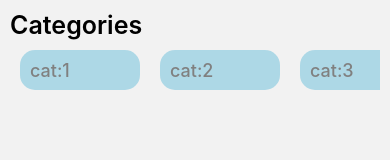
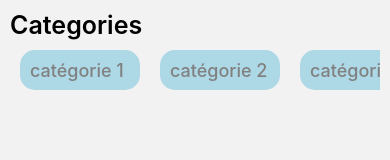
Before and after one commit to yannisjdubois/mybook-3, a React Native app: screen /AppEcommerce in a window 390 px wide. Shown: the top 160 px of the page. Built offline with nearby package versions, Linux system fonts and the light colour scheme.

Commit message:
mise en place d'async et await afin de retourner la promise quand elle est disponible

```diff
--- a/Allapps/Ecommerce/components/Categories.js
+++ b/Allapps/Ecommerce/components/Categories.js
@@ -2,10 +2,10 @@ import { StyleSheet, Text, View, FlatList, TouchableOpacity } from 'react-native
 import React from 'react'
 
 const data = [
-    {id:1, nom:"cat:1"},
-    {id:2, nom:"cat:2"},
-    {id:3, nom:"cat:3"},
-    {id:4, nom:"cat:4"}
+    {id:1, nom:"catégorie 1"},
+    {id:2, nom:"catégorie 2"},
+    {id:3, nom:"catégorie 3"},
+    {id:4, nom:"catégorie 4"}
 ]
 
 const RenderCategorie = ({categorie}) => {
--- a/Allapps/Ecommerce/index.js
+++ b/Allapps/Ecommerce/index.js
@@ -22,16 +22,30 @@
 
 // export default Index
 
-import * as React from 'react';
+import React, {useContext} from 'react';
 import { createBottomTabNavigator } from '@react-navigation/bottom-tabs';
 import Home from './Screens/Home';
 import Settings from './Screens/Settings';
+import { FirebaseContext } from '../../firebaseContext';
+import { useEffect } from 'react';
 
 
 
 const Tab = createBottomTabNavigator();
 
 const App = () => {
+
+  const firebase = useContext(FirebaseContext) ;
+
+  const initCategories = async () => {
+    const categories = await firebase.getCategories().limit(4).get() ;
+    console.log("categories :", categories.empty)
+  }
+
+  useEffect (()=>{
+
+  },[])
+
   return (
       <Tab.Navigator screenOptions={{headerShown:false}}>
         <Tab.Screen name="Accueil" component={Home} />
```
